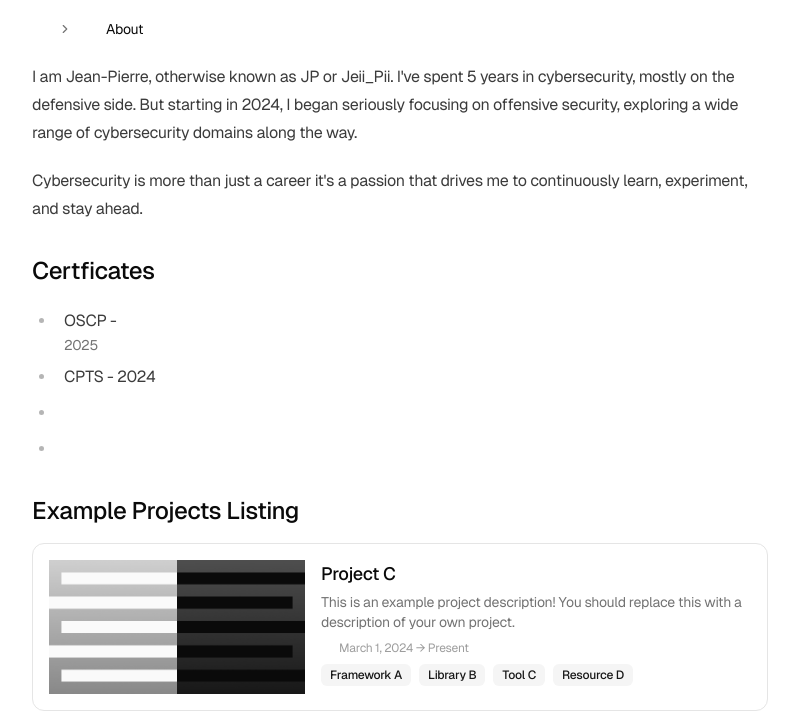
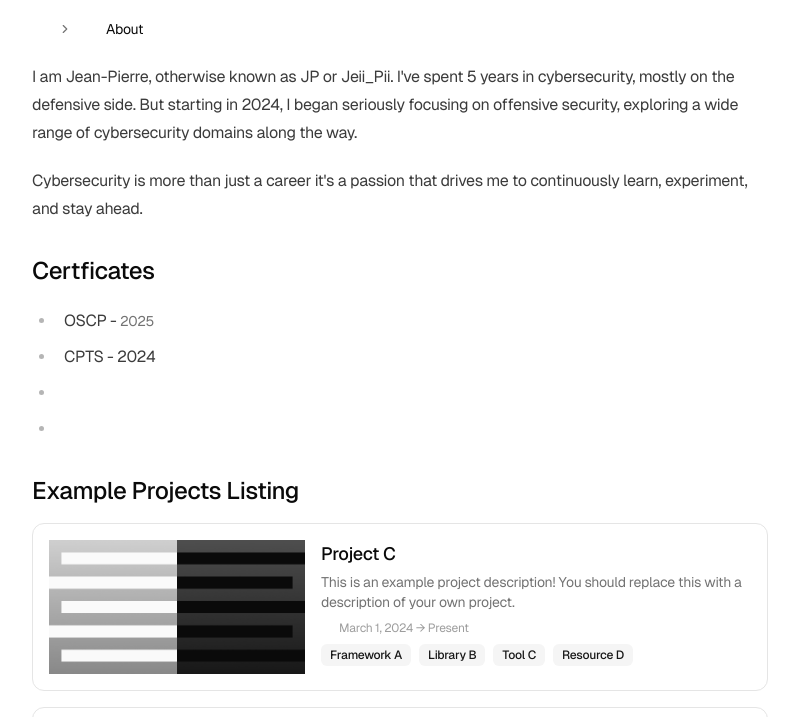
Before and after one commit to JeiPii/JeiPii.github.io, an Astro site: page /about in a window 1280 px wide. Shown: the part 62-779 px from the top of the page, without its empty margins (240-1039 px from the left). Built offline with nearby package versions, Linux system fonts and the light colour scheme; Astro itself is replaced by a stand-in of ours; some packages are replaced by stand-ins of ours; some icons are missing.

Commit message:
Update about.astro

```diff
--- a/src/pages/about.astro
+++ b/src/pages/about.astro
@@ -27,7 +27,7 @@ const projects = await getAllProjects()
       <h2 class="mb-4 text-2xl font-medium">Certficates</h2>
           <div class="prose mb-8">
               <ul class="list-disc">
-                <li>OSCP - <p class="text-muted-foreground text-sm">2025</p></li>
+                <li>OSCP - <span class="text-muted-foreground text-sm">2025</span></li>
                 <li>CPTS - 2024</li>
                 <li></li>
                 <li></li>
```
